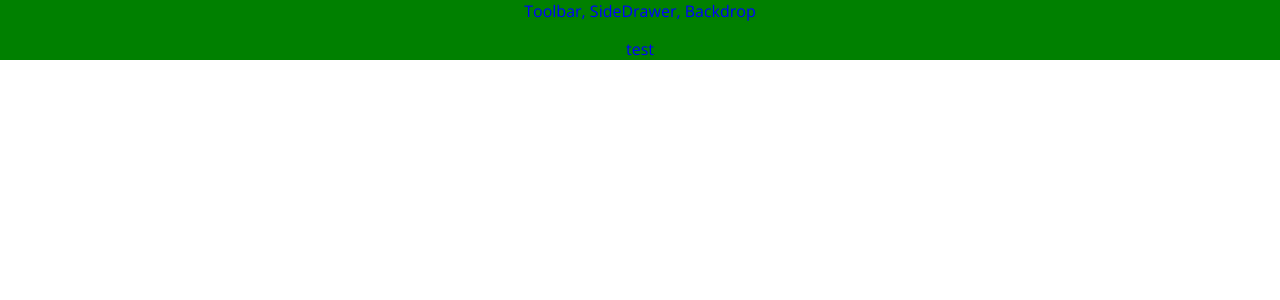
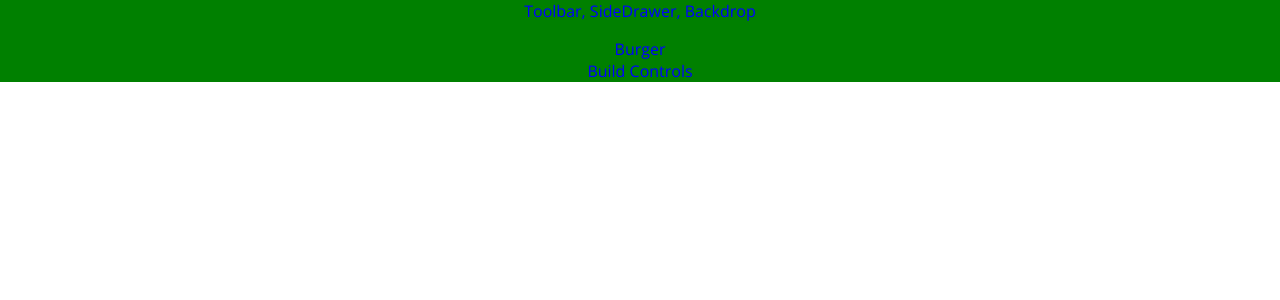
Before and after one commit to Q-Win/burger_time, a React app: page / in a window 1280 px wide. Shown: the top 300 px of the page. Built offline with nearby package versions, Linux system fonts and the light colour scheme.

Commit message:
add layout css file

```diff
--- a/src/App.js
+++ b/src/App.js
@@ -1,13 +1,14 @@
 import React, { Component } from 'react';
 import classes from './App.css';
 import Layout from './components/Layout/Layout';
+import BurgerBuilder from './containers/BurgerBuilder/BurgerBuilder';
 
 class App extends Component {
   render() {
     return (
       <div className={classes.App}>
         <Layout>
-          <p>test</p>
+          <BurgerBuilder />
         </Layout>
       </div>
     );
--- /dev/null
+++ b/src/components/Layout/Layout.css
@@ -0,0 +1,3 @@
+.Content {
+  margin-top: 16px;
+}
--- a/src/components/Layout/Layout.js
+++ b/src/components/Layout/Layout.js
@@ -1,11 +1,12 @@
 import React from 'react';
 
 import Aux from '../../hoc/Aux';
+import classes from './Layout.css'
 
 const layout = (props) => (
   <Aux>
     <div>Toolbar, SideDrawer, Backdrop </div>
-    <main>
+    <main className={classes.Content}>
       {props.children}
     </main>
   </Aux>
```
